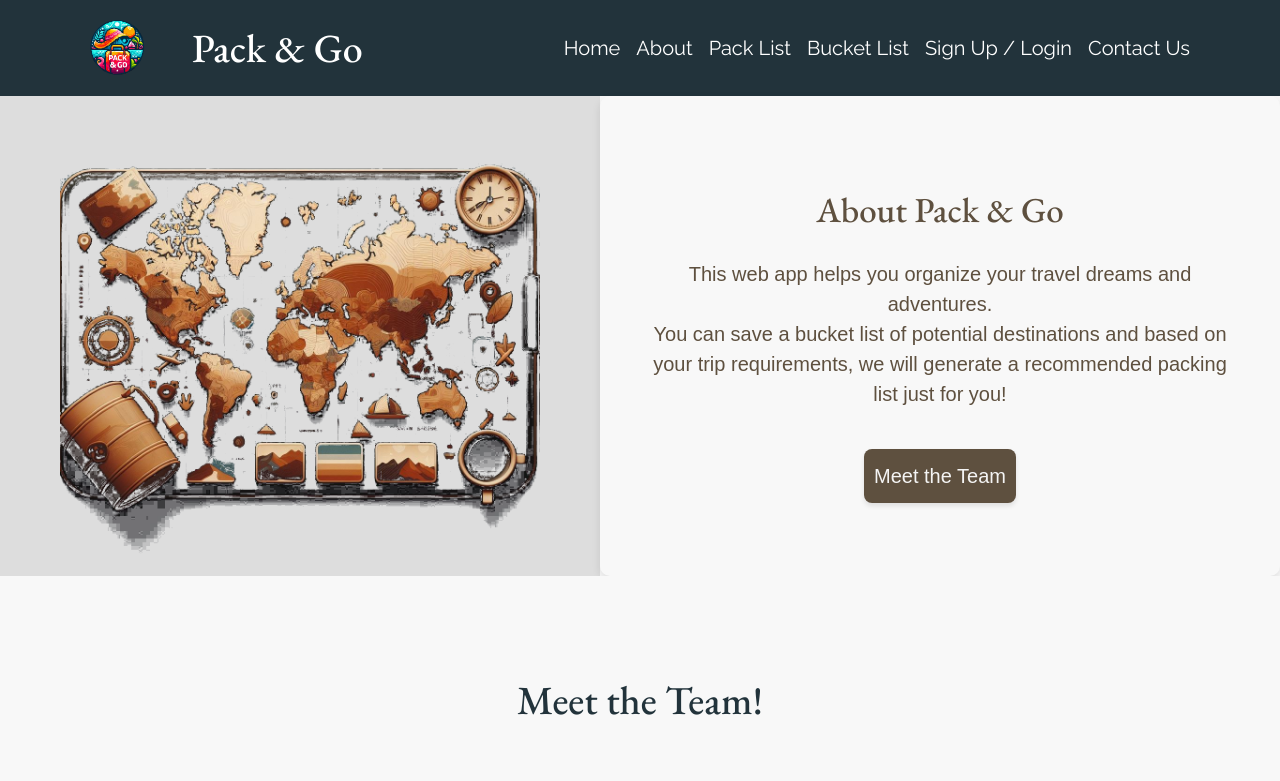
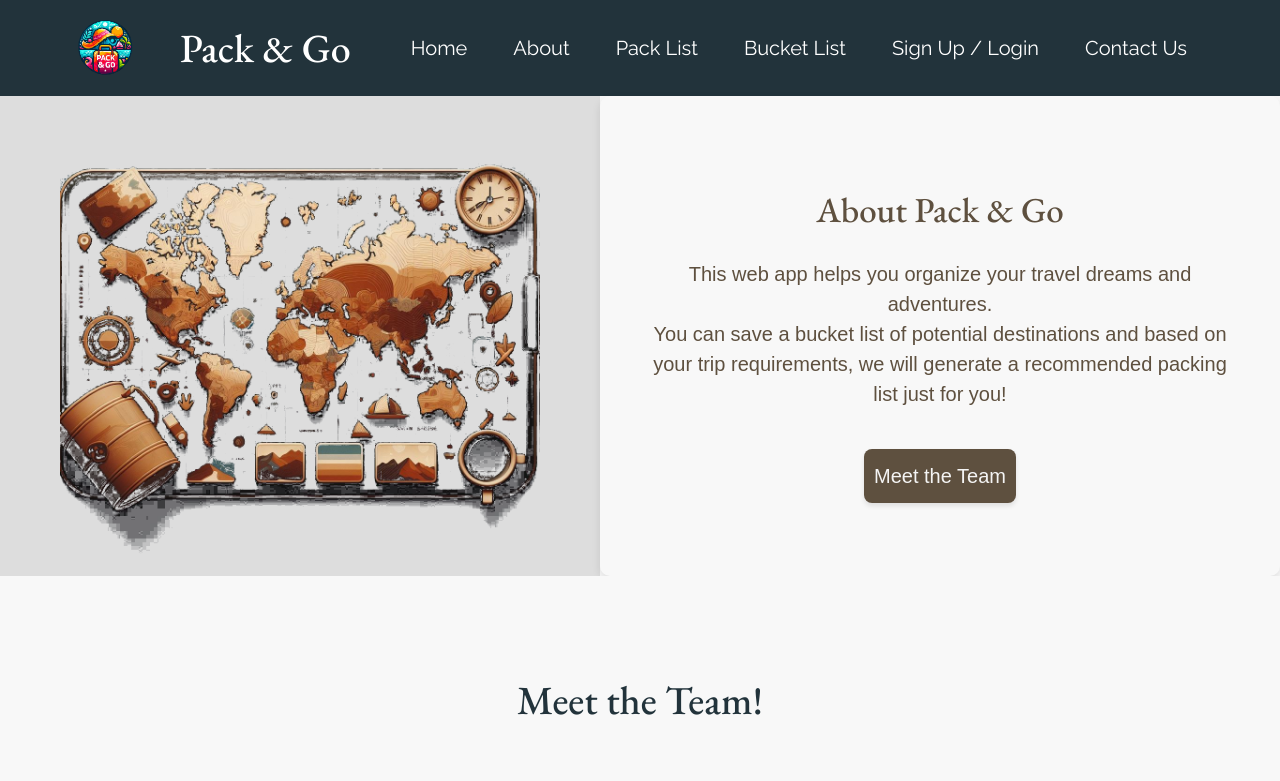
Before and after one commit to movi1/TravelBucketList, a React (Create React App) app: page /about in a window 1280 px wide. Shown: the top 781 px of the page. Built offline with nearby package versions, Linux system fonts and the light colour scheme; a web font is replaced by a local one.

Commit message:
adjusted space between nav links

```diff
--- a/src/components/header/header.css
+++ b/src/components/header/header.css
@@ -7,8 +7,13 @@
 
 }
 
+.navbar .container {
+  padding: 0;
+}
+
 .custom-navbar .navbar-nav .nav-link {
   color: white;
+  margin:0 15px;
 
 }
 
```
